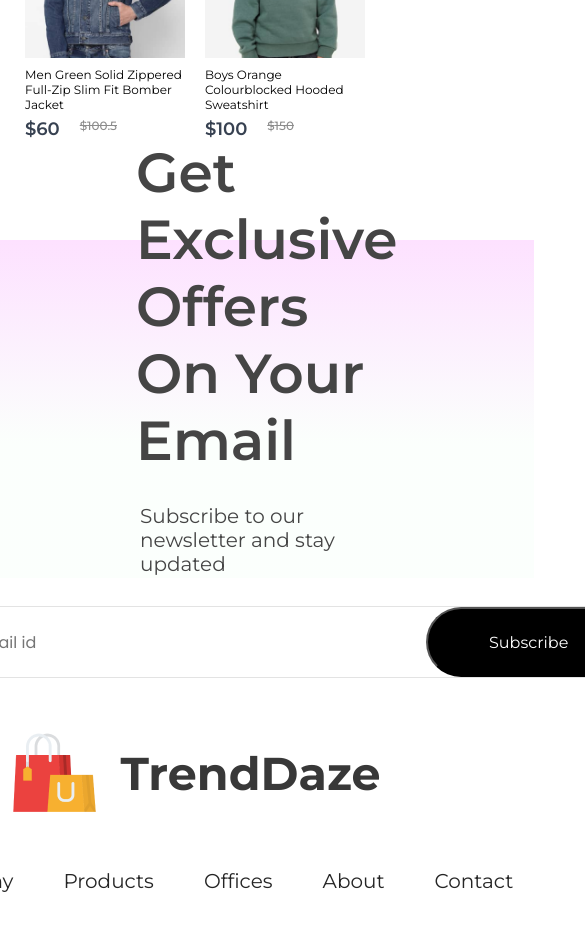
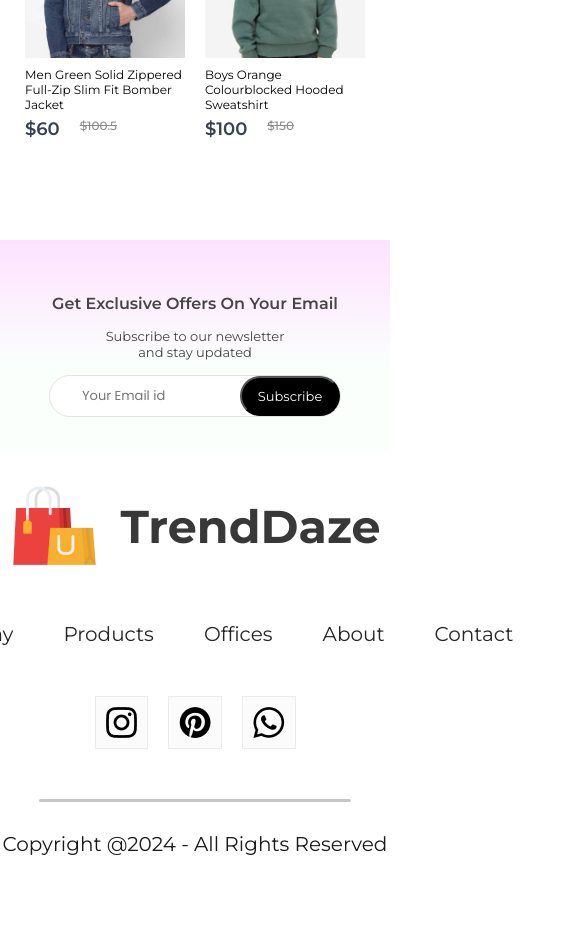
Before and after one commit to chandan9pandey/TrendDaze, a React (Vite) app in the folder frontend/: page / in a window 390 px wide. Shown: the part 3000-3931 px from the top of the page, 585 px wide, since content can reach past the window. After the commit the page ends 3886 px from the top, so only its background shows below. Built offline with nearby package versions, Linux system fonts and the light colour scheme.

Commit message:
responsiveness for Newsletter done

```diff
--- a/frontend/src/Components/Newsletter/Newsletter.css
+++ b/frontend/src/Components/Newsletter/Newsletter.css
@@ -15,6 +15,7 @@
 	color: #454545;
 	font-size: 55px;
 	font-weight: 600;
+	padding-top: 60px;
 }
 .newsletter p {
 	color: #454545;
@@ -48,3 +49,106 @@
 	font-size: 16px;
 	cursor: pointer;
 }
+@media (max-width: 1280px) {
+	.newsletter {
+		padding: 0px 80px;
+		margin-bottom: 120px;
+		gap: 20px;
+	}
+	.newsletter h1 {
+		font-size: 36px;
+		padding-top: 50px;
+		text-align: center;
+	}
+	.newsletter p {
+		font-size: 16px;
+	}
+	.newsletter div {
+		width: 600px;
+		height: 60px;
+	}
+	.newsletter div input {
+		width: 400px;
+	}
+	.newsletter div button {
+		width: 160px;
+		height: 60px;
+	}
+}
+@media (max-width: 1024px) {
+	.newsletter {
+		margin-bottom: 60px;
+	}
+	.newsletter h1 {
+		font-size: 30px;
+		padding-top: 40px;
+		text-align: center;
+	}
+	.newsletter p {
+		font-size: 14px;
+	}
+	.newsletter div {
+		width: 500px;
+		height: 50px;
+	}
+	.newsletter div input {
+		width: 300px;
+		font-size: 14px;
+	}
+	.newsletter div button {
+		width: 120px;
+		height: 50px;
+		font-size: 14px;
+	}
+}
+@media (max-width: 800px) {
+	.newsletter {
+		margin-bottom: 30px;
+		height: 35vh;
+	}
+	.newsletter h1 {
+		font-size: 18px;
+		padding-top: 30px;
+		text-align: center;
+	}
+	.newsletter p {
+		font-size: 12px;
+	}
+	.newsletter div {
+		width: 400px;
+		height: 40px;
+	}
+	.newsletter div input {
+		width: 200px;
+		font-size: 13px;
+	}
+	.newsletter div button {
+		width: 100px;
+		height: 40px;
+		font-size: 13px;
+	}
+}
+@media (max-width: 500px) {
+	.newsletter {
+		height: 25vh;
+		width: 100%;
+		padding: 0;
+		gap: 15px;
+	}
+	.newsletter h1 {
+		font-size: 16px;
+		padding-top: 20px;
+		text-align: center;
+	}
+	.newsletter p {
+		font-size: 13px;
+		max-width: 200px;
+		text-align: center;
+	}
+	.newsletter div {
+		width: 290px;
+	}
+	.newsletter div input {
+		width: 130px;
+	}
+}
```
